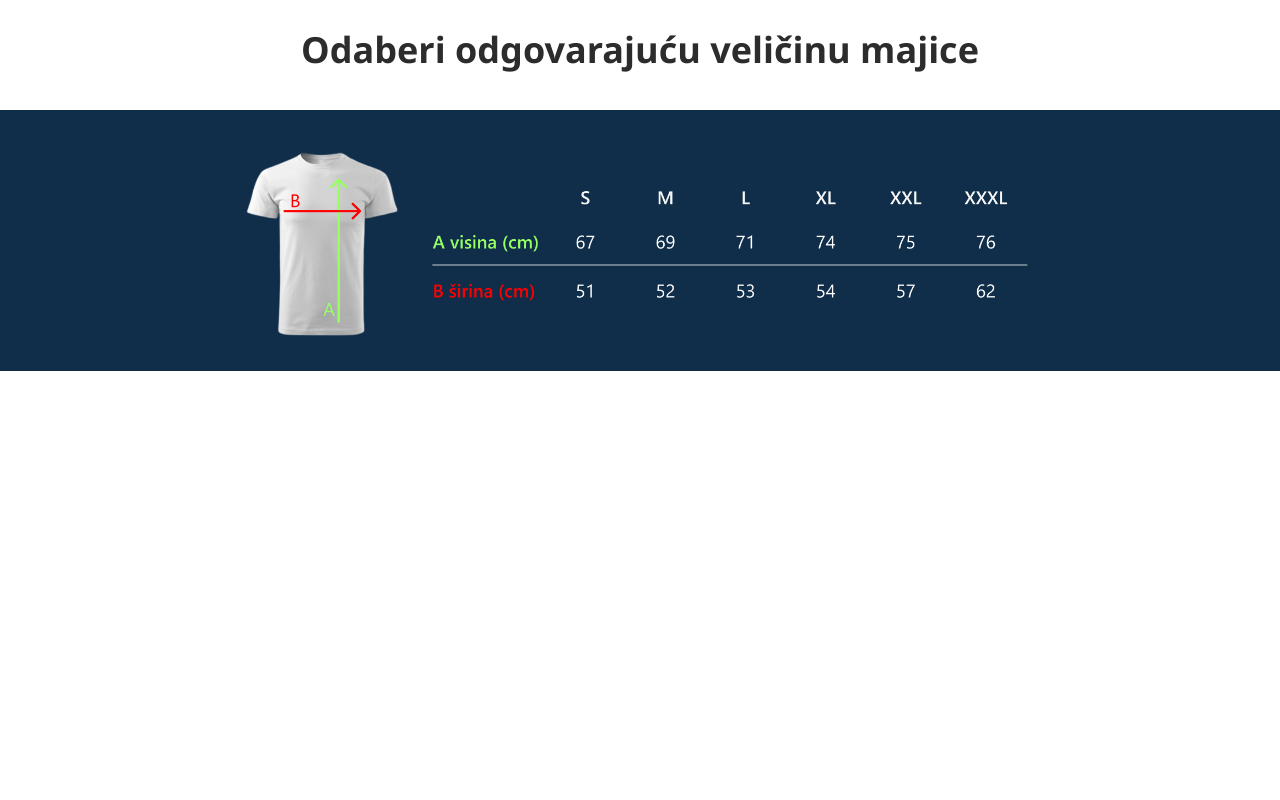
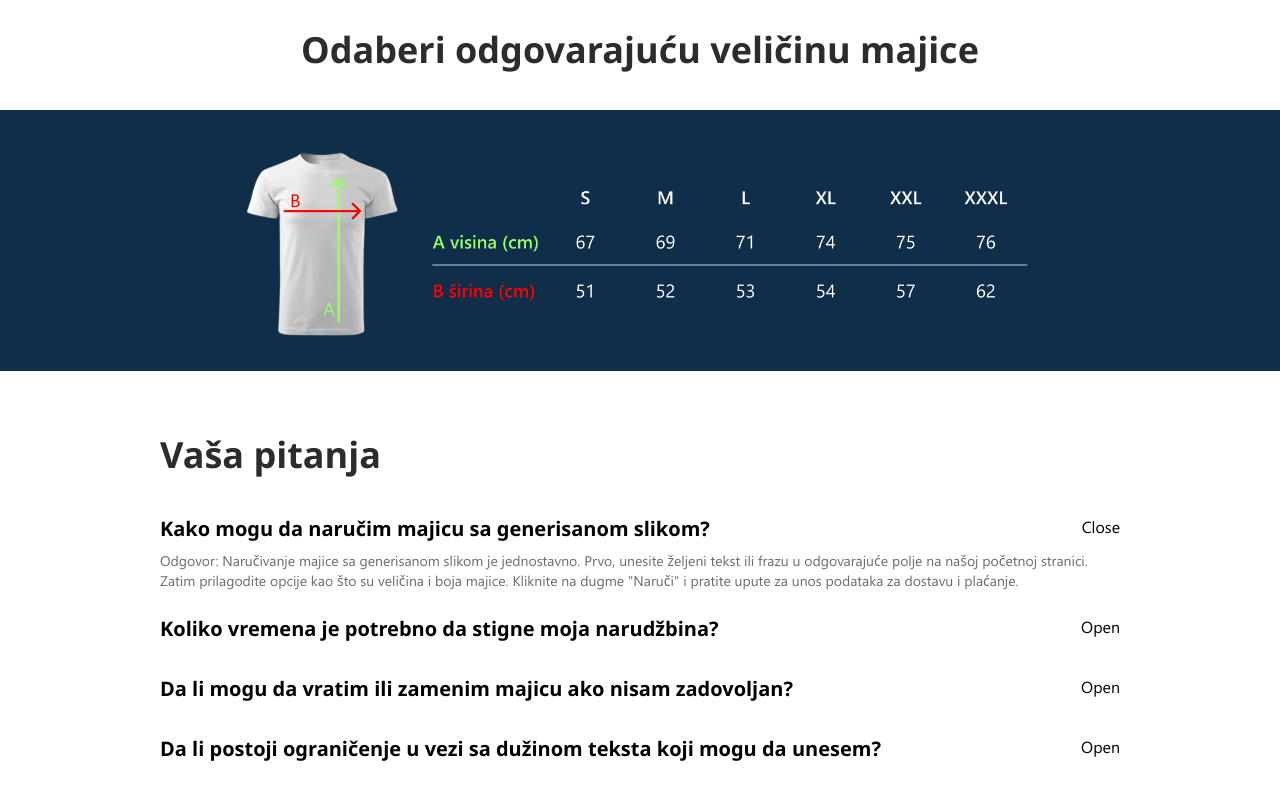
Before and after one commit to nemanjagajic/clothes-design-generator, a React (Create React App) app: page / in a window 1280 px wide. Shown: the part 1719-2519 px from the top of the page. Before the commit the page ends 2090 px from the top, so only its background shows below. Built offline with nearby package versions, Linux system fonts and the light colour scheme; no server answers.

Commit message:
added faq section

```diff
--- a/src/App.tsx
+++ b/src/App.tsx
@@ -5,6 +5,7 @@ import HomePageBanner from './pages/HomePageBanner'
 import ClothesGenerator from './pages/ClothesGenerator'
 import ExamplesCarousel from './pages/ExamplesCarousel'
 import TShirtSizes from './pages/TShirtSizes'
+import FAQSection from './pages/FAQSection'
 
 
 function App() {
@@ -15,6 +16,7 @@ function App() {
       <ClothesGenerator />
       <ExamplesCarousel />
       <TShirtSizes />
+      <FAQSection />
     </div>
   );
 }
--- /dev/null
+++ b/src/components/faq/FAQAnswer.tsx
@@ -0,0 +1,27 @@
+import React, { useState } from 'react'
+
+type FAQAnswerTypes = {
+  question: string
+  answer: string
+  isInitiallyOpen?: boolean
+}
+const FAQAnswer = ({ question, answer, isInitiallyOpen = false }: FAQAnswerTypes) => {
+  const [isOpen, setIsOpen] = useState(isInitiallyOpen)
+
+  return (
+    <div className='flex flex-col w-full mb-6'>
+      <div className='flex flex-row w-full justify-between'>
+        <div className='text-xl font-bold'>{question}</div>
+        <div
+          onClick={() => setIsOpen(!isOpen)}
+          className='cursor-pointer'
+        >
+          {isOpen ? 'Close' : 'Open'}
+        </div>
+      </div>
+      <div className={`text-sm mt-2 text-light-gray faq-answer ${isOpen ? 'open' : ''}`}>{answer}</div>
+    </div>
+  )
+}
+
+export default FAQAnswer
--- a/src/pages/ClothesGenerator.tsx
+++ b/src/pages/ClothesGenerator.tsx
@@ -1,6 +1,6 @@
 import React, { useEffect, useState } from 'react'
 import { generateImage } from '../api/imageGenerator'
-import socketIOClient from 'socket.io-client'
+// import socketIOClient from 'socket.io-client'
 import Container from '../components/shared/Container'
 import Button from '../components/shared/Button'
 
@@ -10,19 +10,19 @@ const ClothesGenerator = () => {
   const [generatedImages, setGeneratedImages] = useState([])
   const [focusedPhotoIndex, setFocusedPhotoIndex] = useState(0)
 
-  useEffect(() => {
-    const baseApiUrl = process.env.REACT_APP_BASE_API_URL|| ''
-    const socket = socketIOClient(baseApiUrl)
-
-    socket.on('generatedImages', (data) => {
-      setGeneratedImages(data)
-      setIsGeneratingImages(false)
-    });
-
-    return () => {
-      socket.disconnect();
-    };
-  }, []);
+  // useEffect(() => {
+  //   const baseApiUrl = process.env.REACT_APP_BASE_API_URL|| ''
+  //   const socket = socketIOClient(baseApiUrl)
+  //
+  //   socket.on('generatedImages', (data) => {
+  //     setGeneratedImages(data)
+  //     setIsGeneratingImages(false)
+  //   });
+  //
+  //   return () => {
+  //     socket.disconnect();
+  //   };
+  // }, []);
 
   const handleGenerateImage = () => {
     setIsGeneratingImages(true)
@@ -31,6 +31,7 @@ const ClothesGenerator = () => {
 
   const renderPreviewImage = (imageUrl: string, index: number) => (
     <div
+      key={index}
       className={`flex items-center justify-center border cursor-pointer
       ${index === focusedPhotoIndex ? 'border-light-blue border-2' : 'border-gray-200'} h-16 w-16 mx-2 rounded-md`}
       onClick={() => setFocusedPhotoIndex(index)}
@@ -44,8 +45,9 @@ const ClothesGenerator = () => {
     </div>
   )
 
-  const renderEmptyPreviewImage = () => (
+  const renderEmptyPreviewImage = (index: number) => (
     <div
+      key={index}
       className={`flex items-center justify-center border cursor-pointer border-gray-200 h-16 w-16 mx-2 rounded-md`}
     />
   )
@@ -92,8 +94,8 @@ const ClothesGenerator = () => {
                 return renderPreviewImage(imageUrl, index)
               })
             ) : (
-              Array.from({ length: 4 }).map((imageUrl, index) => {
-                return renderEmptyPreviewImage()
+              Array.from({ length: 4 }).map((_, index) => {
+                return renderEmptyPreviewImage(index)
               })
             )}
           </div>
--- a/src/pages/ExamplesCarousel.tsx
+++ b/src/pages/ExamplesCarousel.tsx
@@ -42,7 +42,7 @@ const ExamplesCarousel = () => {
 
   return (
     <div className='flex flex-col items-center my-32'>
-      <div className='mb-16 text-main-black text-4xl font-extrabold'>Primeri</div>
+      <h3 className='mb-16 text-main-black text-4xl font-extrabold'>Primeri</h3>
       <div className='w-9/12 m-auto'>
         <Slider {...sliderSettings}>
           <ExampleItem />
--- /dev/null
+++ b/src/pages/FAQSection.tsx
@@ -0,0 +1,43 @@
+import React from 'react'
+import Container from '../components/shared/Container'
+import FAQAnswer from '../components/faq/FAQAnswer'
+
+const FaqSection = () => {
+  const questionsAndAnswers = [
+    {
+      question: 'Kako mogu da naručim majicu sa generisanom slikom?',
+      answer: 'Odgovor: Naručivanje majice sa generisanom slikom je jednostavno. Prvo, unesite željeni tekst ili frazu u odgovarajuće polje na našoj početnoj stranici. Zatim prilagodite opcije kao što su veličina i boja majice. Kliknite na dugme "Naruči" i pratite upute za unos podataka za dostavu i plaćanje.'
+    },
+    {
+      question: 'Koliko vremena je potrebno da stigne moja narudžbina?',
+      answer: 'Odgovor: Vreme isporuke zavisi od vaše lokacije i načina dostave koji odaberete. Uobičajeno, većina narudžbina stiže u roku od 2-4 radnih dana. Pratite informacije o isporuci koje ćete dobiti prilikom naručivanja.'
+    },
+    {
+      question: 'Da li mogu da vratim ili zamenim majicu ako nisam zadovoljan?',
+      answer: 'Odgovor: Nažalost, ne prihvatamo povrate ni zamene za majice koje su već naručene i isporučene, osim u slučaju da je proizvod fizički oštećen ili ima grešku u štampanju. Molimo vas da pažljivo razmislite o svojoj narudžbini pre nego što je potvrdite, jer nakon što je procesuirana, nije moguće izvršiti povrat ili zamenu iz razloga kao što su promena mišljenja ili nezadovoljstvo dizajnom. Sve informacije o uslovima povrata i zamene možete pronaći u našim uslovima korišćenja.'
+    },
+    {
+      question: 'Da li postoji ograničenje u vezi sa dužinom teksta koji mogu da unesem?',
+      answer: 'Odgovor: Ne, nemamo strogo ograničenje u vezi sa dužinom teksta koji možete uneti. Možete koristiti tekst koji vam najbolje odgovara kako biste opisali svoju zamisao ili poruku za generisanje slike na majici. Međutim, savetujemo da budete razumni u dužini teksta kako biste osigurali da se tekst lepo i pregledno prikaže na majici i da se jasno prenese vaša zamisao ili poruka. Ukoliko imate bilo kakvih pitanja ili nedoumica u vezi sa dužinom teksta, slobodno nas kontaktirajte, i rado ćemo vam pomoći.'
+    }
+  ]
+
+  return (
+    <Container customStyles={'my-16'}>
+      <div className='flex flex-col w-full'>
+        <h3 className='mb-10 text-main-black text-4xl font-extrabold'>Vaša pitanja</h3>
+        <div className='flex flex-col'>
+          {questionsAndAnswers.map((questionAndAnswer, index) => (
+            <FAQAnswer
+              question={questionAndAnswer.question}
+              answer={questionAndAnswer.answer}
+              isInitiallyOpen={index === 0}
+            />
+          ))}
+        </div>
+      </div>
+    </Container>
+  )
+}
+
+export default FaqSection
--- a/src/pages/TShirtSizes.tsx
+++ b/src/pages/TShirtSizes.tsx
@@ -5,9 +5,9 @@ import tShirtSizesImg from '../assets/images/tshirt-sizes.png'
 const TShirtSizes = () => {
   return (
     <div className='flex flex-col items-center justify-center w-full'>
-      <div className='mb-10 text-main-black text-4xl font-extrabold'>
+      <h3 className='mb-10 text-main-black text-4xl font-extrabold'>
         Odaberi odgovarajuću veličinu majice
-      </div>
+      </h3>
       <div className='flex items-center justify-center bg-dark-blue pt-8 pb-4 w-full'>
         <img width={800} src={tShirtSizesImg} />
       </div>
--- a/src/styles/globals.css
+++ b/src/styles/globals.css
@@ -33,3 +33,13 @@ body {
     color: transparent;
     background-image: linear-gradient(90deg, #0090F8 50.13%, #2C34FE 100%);
 }
+
+.faq-answer {
+    overflow: hidden;
+    max-height: 0;
+    transition: max-height 0.2s ease-in-out;
+}
+
+.faq-answer.open {
+    max-height: 1000px;
+}
--- a/tailwind.config.js
+++ b/tailwind.config.js
@@ -8,7 +8,8 @@ module.exports = {
       colors: {
         'dark-blue': '#102E4A',
         'light-blue': '#0090F8',
-        'main-black': '#2C2C2C'
+        'main-black': '#2C2C2C',
+        'light-gray': '#6B6B6B'
       }
     }
   },
```
